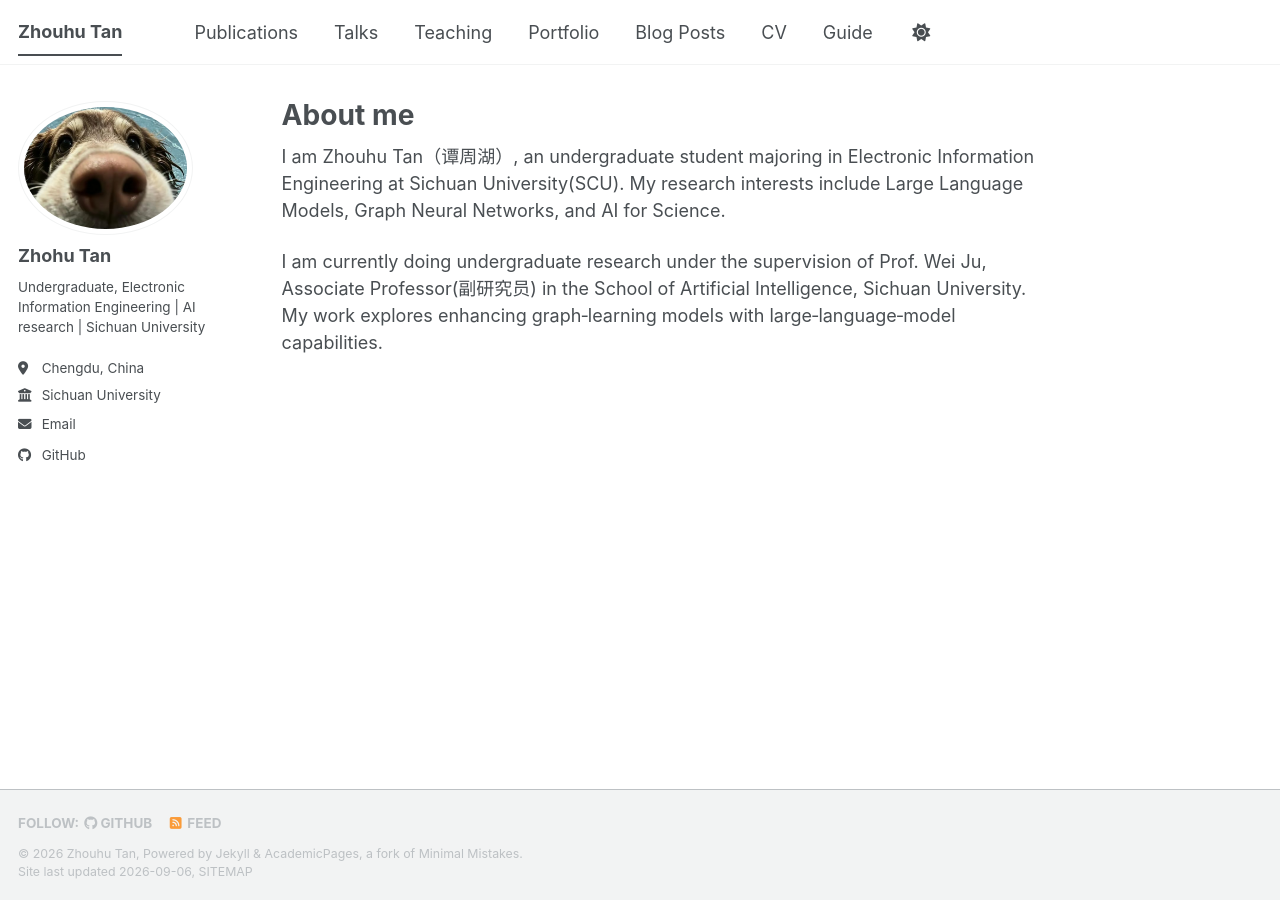
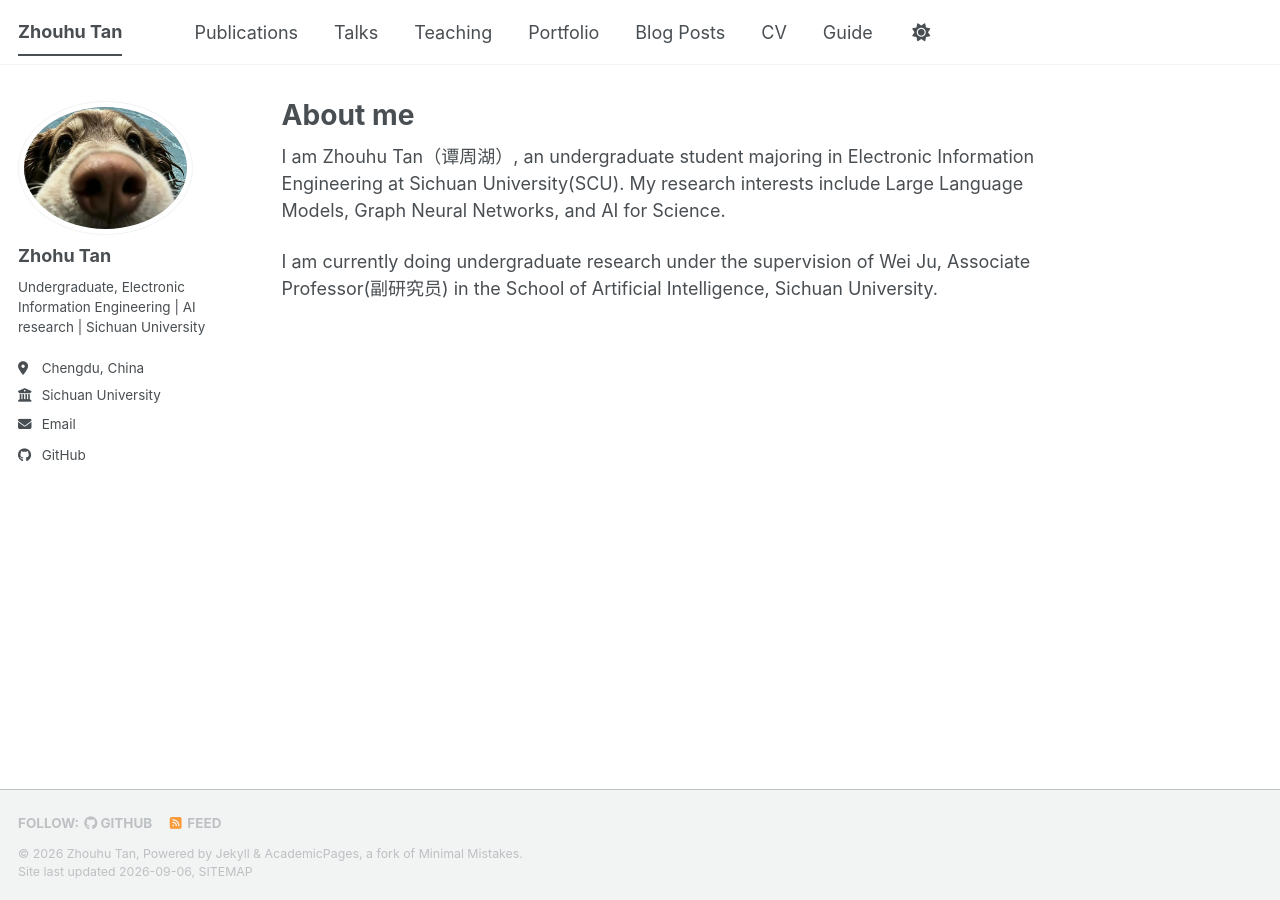
Before and after one commit to tanzhouhu/tanzhouhu.github.io, a Jekyll site: the page built from _pages/about.md, in a window 1280 px wide. Built offline with Jekyll 4.4.1, drawn with Linux system fonts in a browser that asks for light colours; a style sheet for code colours, icons or effects is not loaded.

Commit message:
Update about.md

```diff
--- a/_pages/about.md
+++ b/_pages/about.md
@@ -10,5 +10,4 @@ redirect_from:
 I am Zhouhu Tan（谭周湖）, an undergraduate student majoring in Electronic Information Engineering at Sichuan University(SCU).
 My research interests include Large Language Models, Graph Neural Networks, and AI for Science.
 
-I am currently doing undergraduate research under the supervision of Prof. Wei Ju, Associate Professor(副研究员) in the School of Artificial Intelligence, Sichuan University.
-My work explores enhancing graph‑learning models with large‑language‑model capabilities.
+I am currently doing undergraduate research under the supervision of Wei Ju, Associate Professor(副研究员) in the School of Artificial Intelligence, Sichuan University.
```
